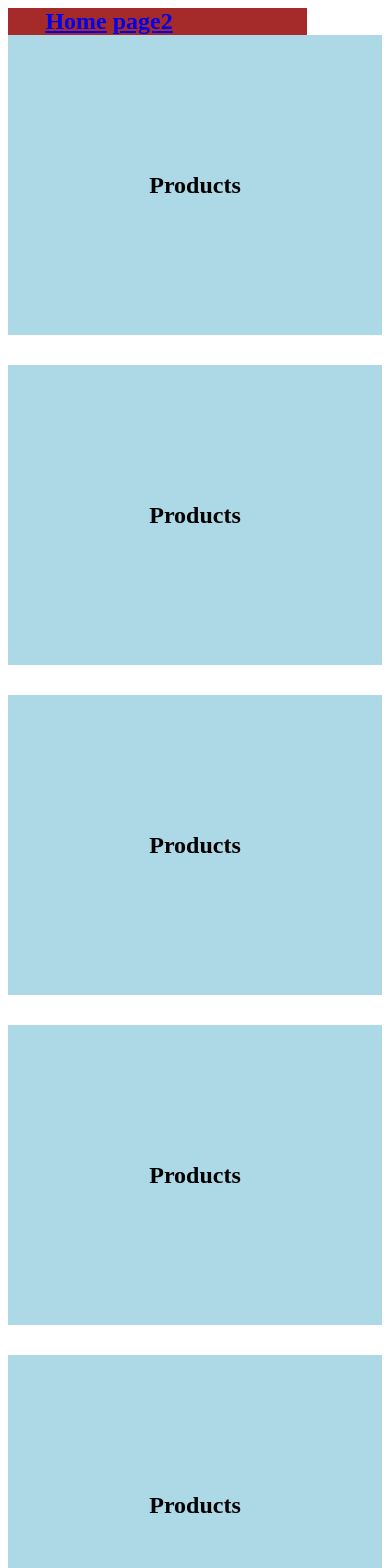
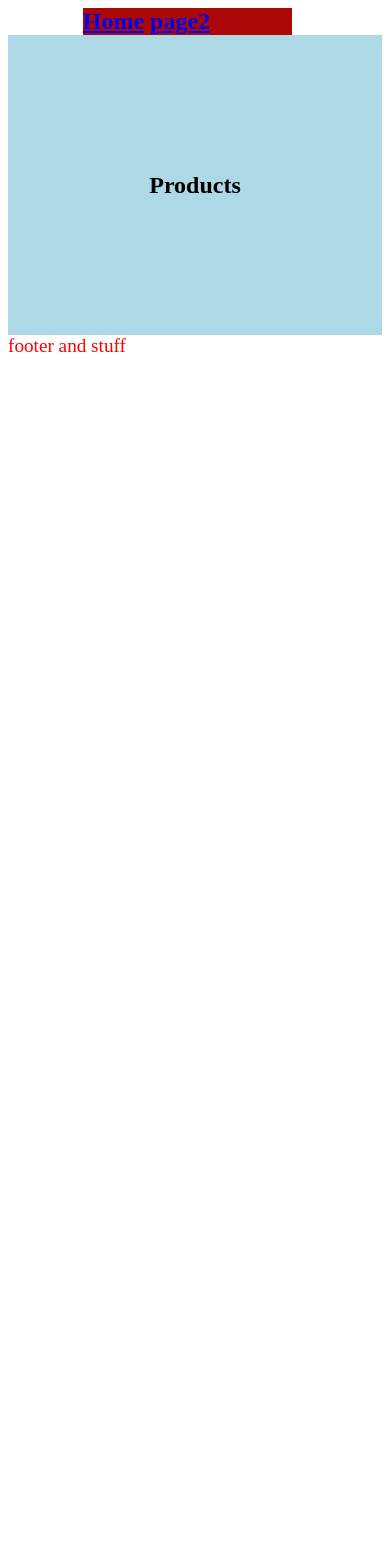
Before and after one commit to zilazach/zach-web, a SvelteKit app: page /page2 in a window 390 px wide. Shown: the top 1568 px of the page. After the commit the page ends 844 px from the top, so only its background shows below. Built offline with nearby package versions, Linux system fonts and the light colour scheme.

Commit message:
center nav and fix some responsivess

```diff
--- a/src/routes/page2/+page.svelte
+++ b/src/routes/page2/+page.svelte
@@ -33,19 +33,4 @@
     <div>
         <h2>Products</h2>
     </div>
-    <div>
-        <h2>Products</h2>
-    </div>
-    <div>
-        <h2>Products</h2>
-    </div>
-    <div>
-        <h2>Products</h2>
-    </div>
-    <div>
-        <h2>Products</h2>
-    </div>
-    <div>
-        <h2>Products</h2>
-    </div>
 </div>
--- a/static/css/main.css
+++ b/static/css/main.css
@@ -1,16 +1,12 @@
 footer {
     color: red;
-    background-color: aqua;
     font-size: 120%;
-    width: 7%;
 }
 nav {
     font-size: 150%;
     font-weight: 900;
-    background-color: brown;
+    background-color: rgb(173, 8, 8);
     width: 70%;
-    padding-left: 10%;
-
 }
 
 .flex_parent{
@@ -18,9 +14,12 @@ nav {
 }
 
 .child{
-     width:1%;
+     width:30px;
      background:turquoise;
      border:1px solid mediumvioletred;
      color:wheat;
 
 }
+header{
+    padding-left: 20%;
+}
```
